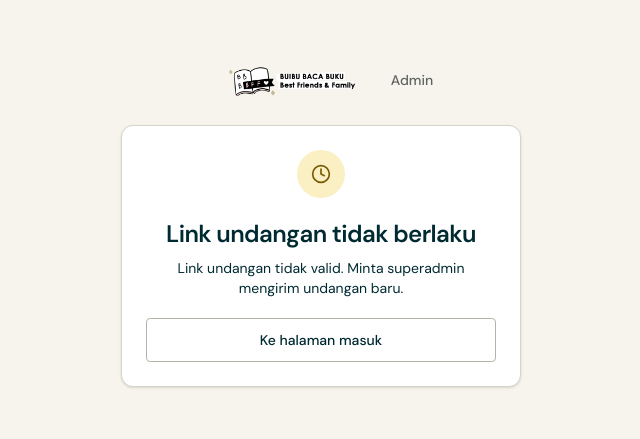
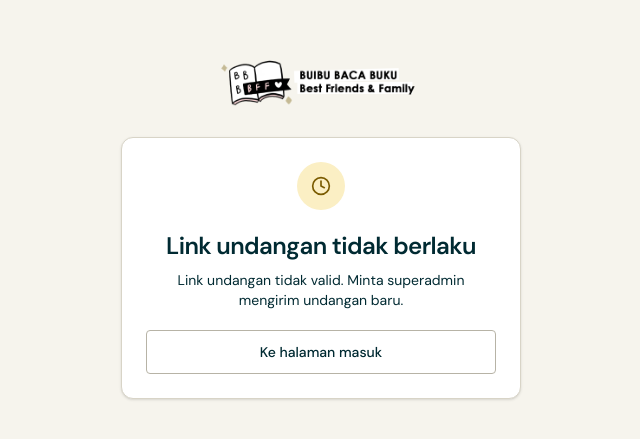
Before and after one commit to faishalpasa/bbb-web-dashboard, a React (Vite) app: page /invitation in a window 1280 px wide. Shown: the part 177-616 px from the top of the page, without its empty margins (319-959 px from the left). Built offline with nearby package versions, Linux system fonts and the light colour scheme; no server answers.

Commit message:
fix(admin): center a wider logo on the invitation page and drop the Admin label

```diff
--- a/src/pages/auth/invitation/_components/page-content.tsx
+++ b/src/pages/auth/invitation/_components/page-content.tsx
@@ -23,10 +23,7 @@ export const PageContent = () => {
             data-test-id="invitation_root"
         >
             <div className="w-full max-w-[400px] space-y-6">
-                <div className="flex items-center justify-center gap-3">
-                    <BrandLogo className="w-[170px]" />
-                    <span className="text-muted-foreground text-sm font-medium">Admin</span>
-                </div>
+                <BrandLogo className="mx-auto w-[260px]" />
 
                 <section className="border-border bg-card space-y-5 rounded-xl border p-6 shadow-sm">
                     {state === 'loading' && (
```
